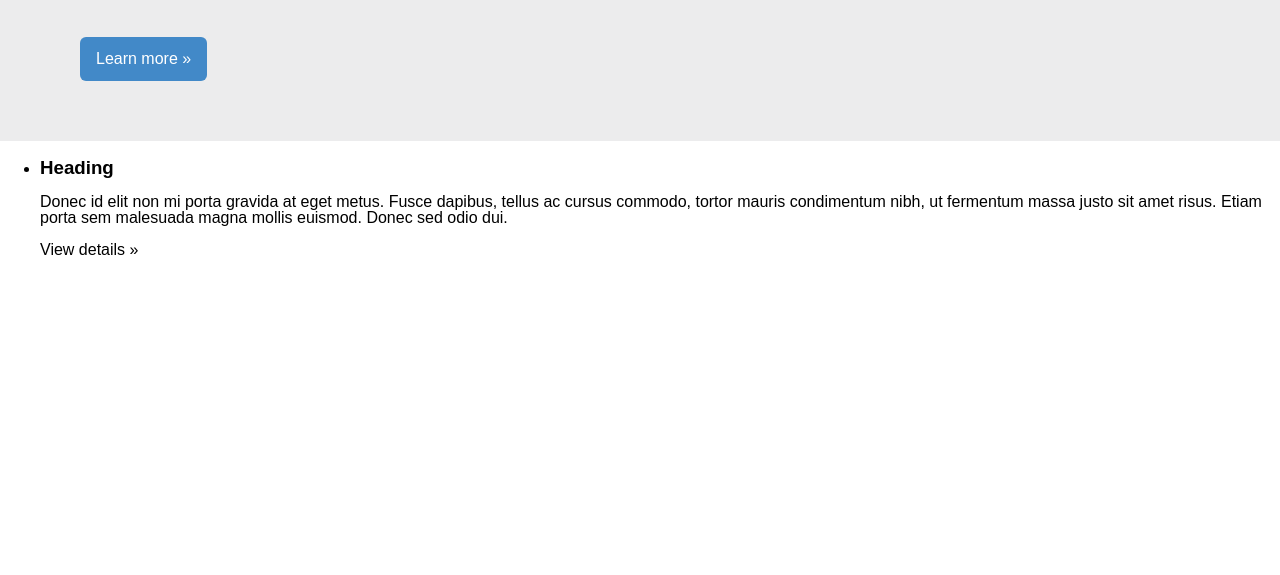
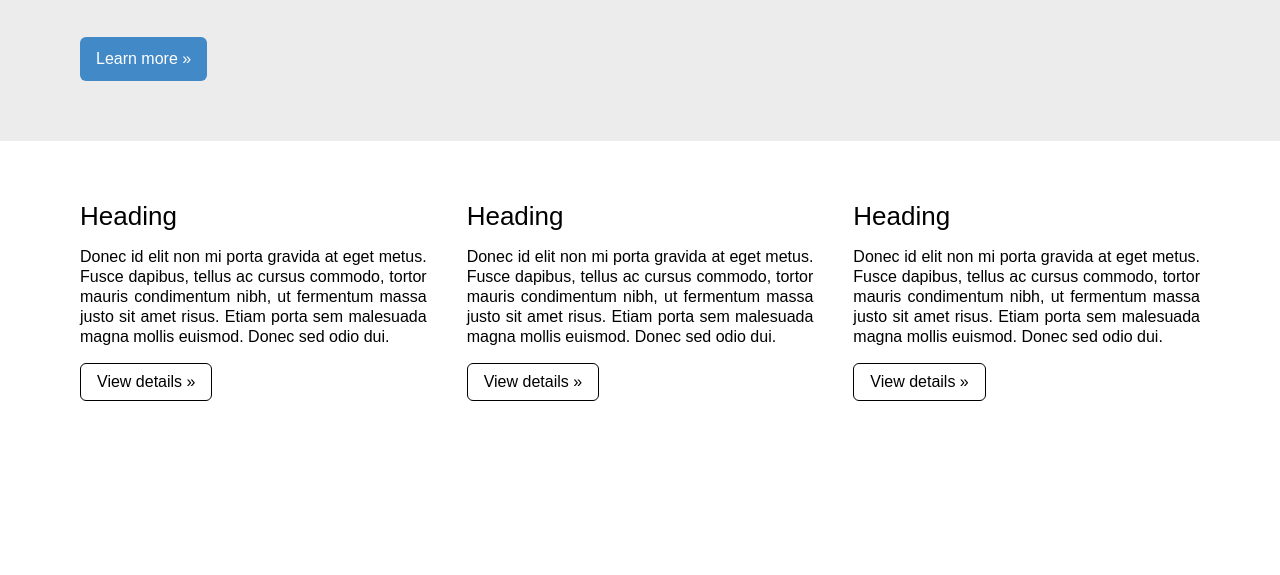
Before and after one commit to Grony7/lab8, a website: page source/index.html in a window 1280 px wide. Shown: the part 225-800 px from the top of the page. Drawn offline with nearby package versions, Linux system fonts and the light colour scheme; files that its build step writes are made by us from their sources.

Commit message:
Финальная версия

```diff
--- a/source/index.html
+++ b/source/index.html
@@ -57,6 +57,36 @@
           View details »
         </a>
       </li>
+      <li class="papers__item paper">
+        <h3 class="paper__title">
+          Heading
+        </h3>
+        <p class="paper__text">
+          Donec id elit non mi porta gravida at eget metus. Fusce
+          dapibus, tellus ac cursus commodo, tortor mauris
+          condimentum nibh, ut fermentum massa justo sit amet
+          risus. Etiam porta sem malesuada magna mollis euismod.
+          Donec sed odio dui.
+        </p>
+        <a class="paper__button" href="#">
+          View details »
+        </a>
+      </li>
+      <li class="papers__item paper">
+        <h3 class="paper__title">
+          Heading
+        </h3>
+        <p class="paper__text">
+          Donec id elit non mi porta gravida at eget metus. Fusce
+          dapibus, tellus ac cursus commodo, tortor mauris
+          condimentum nibh, ut fermentum massa justo sit amet
+          risus. Etiam porta sem malesuada magna mollis euismod.
+          Donec sed odio dui.
+        </p>
+        <a class="paper__button">
+          View details »
+        </a>
+      </li>
     </ul>
 
   </section>
--- /dev/null
+++ b/source/sass/blocks/paper.scss
@@ -0,0 +1,53 @@
+@use "../global/forwarded.scss" as f;
+
+.paper {
+  min-width: 200px;
+}
+
+.paper__title {
+  font-weight: 500;
+
+  margin: 0 0 16px;
+
+  font-size: 26px;
+  line-height: 30px;
+}
+
+.paper__text {
+  font-size: 16px;
+  line-height: 20px;
+  text-align: justify;
+  margin: 0 0 16px;
+}
+
+.paper__button {
+  @include f.link-reset;
+
+  display: inline-block;
+
+  padding: 8px 16px;
+  margin: 0;
+
+  font-size: 16px;
+  line-height: 20px;
+
+  background-color: #ffffff;
+
+  border: 1px solid #000000;
+  border-radius: 6px;
+
+  outline: none;
+
+  cursor: pointer;
+
+  &:hover,
+  &:focus-visible {
+    border-color: #4289c8;
+    transform: scale(1.05);
+    transition: 200ms;
+  }
+
+  &:active {
+    opacity: 0.5;
+  }
+}
--- a/source/sass/blocks/papers.scss
+++ b/source/sass/blocks/papers.scss
@@ -1,3 +1,35 @@
+@use "../global/forwarded.scss" as f;
+
 .papers {
+  width: 100%;
+}
+
+.papers__wrapper {
+  @include f.list-reset;
+
+  padding: 40px 20px;
+  margin: 0 auto;
+  max-width: f.$desktop-width;
+  display: grid;
+  grid-template-columns: 1fr;
+  gap: 40px;
 
 }
+
+.papers__item {
+  padding: 0;
+}
+
+
+@media (min-width: f.$tablet-width) {
+  .papers__wrapper {
+    padding: 60px 40px;
+    grid-template-columns: repeat(2, 1fr);
+  }
+}
+
+@media (min-width: f.$desktop-width) {
+  .papers__wrapper {
+    grid-template-columns: repeat(3, 1fr);
+  }
+}
--- a/source/sass/blocks/preview.scss
+++ b/source/sass/blocks/preview.scss
@@ -13,6 +13,7 @@
 }
 
 .preview__title {
+  font-weight: 500;
   font-size: 42px;
   line-height: 42px;
   margin: 0 0 20px;
@@ -43,6 +44,7 @@
 
   outline: none;
 
+  cursor: pointer;
 
   &:hover,
   &:focus-visible {
@@ -60,6 +62,6 @@
   }
 
   .preview__text {
-    padding-right: 250px;
+    padding-right: 100px;
   }
 }
--- a/source/sass/global/global.scss
+++ b/source/sass/global/global.scss
@@ -22,7 +22,7 @@
   background-color: #fff;
 
   font-size: 16px;
-  line-height: 16px;
+  line-height: 20px;
 }
 
 .main-container {
--- a/source/sass/style.scss
+++ b/source/sass/style.scss
@@ -6,3 +6,5 @@
 @use "blocks/main-nav";
 @use "blocks/login";
 @use "blocks/preview";
+@use "blocks/papers";
+@use "blocks/paper";
```
